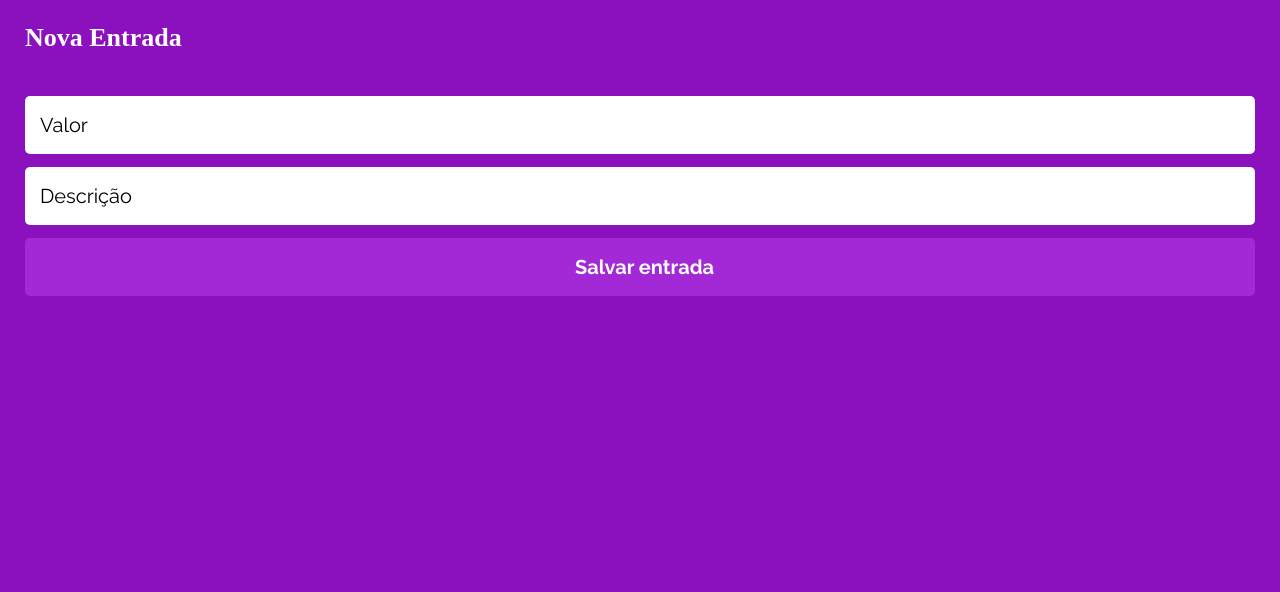
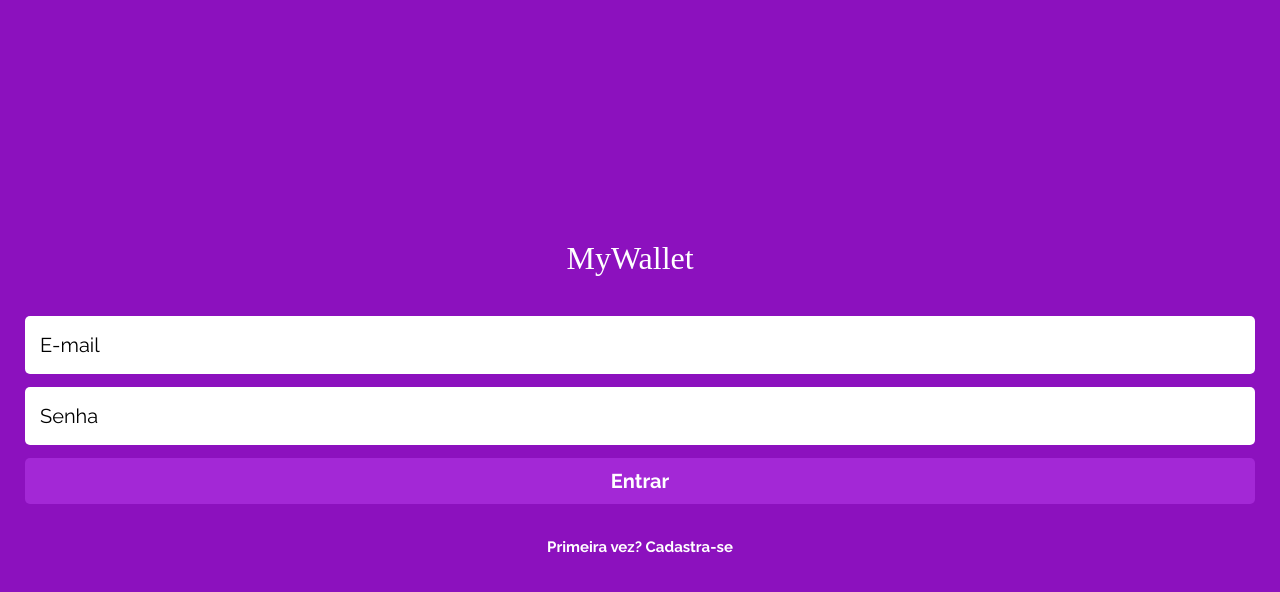
Before and after one commit to Calil-Silva/mywallet_front, a React (Create React App) app: page / in a window 1280 px wide. Shown: the top 592 px of the page. Built offline with nearby package versions, Linux system fonts and the light colour scheme; a web font is replaced by a local one.

Commit message:
Login persistence implemented

```diff
--- a/package.json
+++ b/package.json
@@ -6,6 +6,7 @@
     "@testing-library/jest-dom": "^5.14.1",
     "@testing-library/react": "^11.2.7",
     "@testing-library/user-event": "^12.8.3",
+    "axios": "^0.23.0",
     "react": "^17.0.2",
     "react-dom": "^17.0.2",
     "react-icons": "^4.3.1",
--- a/src/App.js
+++ b/src/App.js
@@ -5,14 +5,25 @@ import SignUp from "./routes/SignUp";
 import Logs from "./routes/Logs"
 import AddDebit from "./routes/AddDebit";
 import AddCredit from "./routes/AddCredit";
+import UserContext from "./contexts/UserContext";
+import { useState } from "react";
 
 
 export default function App() {
+  const [userData, setUserData] = useState("");
   return (
     <BrowserRouter>
         <GlobalStyle />
         <Switch>
-          <Route component={AddCredit}/>
+          <UserContext.Provider value={{
+            userData, setUserData
+          }} >
+          <Route path="/" component={Login} exact/>
+          <Route path="/signup" component={SignUp} exact/>
+          <Route path="/logs" component={Logs} exact/>
+          <Route path="/addcredit" component={AddCredit} exact/>
+          <Route path="/adddebit" component={AddDebit} exact/>
+          </UserContext.Provider>
         </Switch>
     </BrowserRouter>
   );
--- /dev/null
+++ b/src/contexts/UserContext.js
@@ -0,0 +1,5 @@
+import { createContext } from "react";
+
+const UserContext = createContext();
+
+export default UserContext;
--- a/src/routes/Login.js
+++ b/src/routes/Login.js
@@ -1,7 +1,50 @@
+import { useState, useContext, useEffect, useCallback } from "react";
+import { useHistory } from "react-router-dom";
 import styled from "styled-components";
-
+import { postLogin } from "../services/api.js";
+import UserContext from "../contexts/UserContext";
+import { getUserData, storeUserData } from "../services/loginPersistence.js";
 
 export default function Login() {
+    const [email, setEmail] = useState("");
+    const [password, setPassword] = useState("");
+    const history = useHistory();
+    const { setUserData } = useContext(UserContext);
+
+    const login = useCallback((user) => {
+        setUserData(user);
+        history.push('/logs');
+    }, [setUserData, history])
+
+    useEffect(() => {
+        const userStoredLogin = getUserData();
+        if(userStoredLogin) {
+            login(userStoredLogin)
+        }
+    }, [login]);
+
+    function handleLoginSubmit(e) {
+        e.preventDefault();
+        const userLogin = {
+            email,
+            password
+        }
+        postLogin(userLogin)
+            .then(res => {
+                login(res.data);
+                storeUserData(res.data)
+            })
+            .catch(err => handleError(err.response.status))
+    }
+
+    function handleError(errorCode) {
+        if(errorCode === 403) {
+            alert("E-mail/senha incorretos");
+        } else {
+            alert("Ocorreu um erro inesperado");
+        }
+    }
+
     return (
         <Body>
             <div>
@@ -9,13 +52,13 @@ export default function Login() {
                     MyWallet
                 </Header>
                 <Form>
-                    <input type="email" placeholder="E-mail" />
-                    <input type="password" placeholder="Senha" />
+                    <input type="email" placeholder="E-mail" value={email} onChange={e => setEmail(e.target.value)} />
+                    <input type="password" placeholder="Senha" value={password} onChange={e => setPassword(e.target.value)} />
+                    <button onClick={(e) => handleLoginSubmit(e)}>Entrar</button>
                 </Form>
-                <Send>
-                    <button>Entrar</button>
+                <Register>
                     <span>Primeira vez? Cadastra-se</span>
-                </Send>
+                </Register>
             </div>
         </Body>
     )
@@ -37,7 +80,7 @@ const Header = styled.div`
     color: #fff;
 `;
 
-const Form = styled.div`
+const Form = styled.form`
     display: flex;
     flex-direction: column;
     align-items: center;
@@ -58,13 +101,6 @@ const Form = styled.div`
             font-size: 20px;
         }
     }
-`;
-
-const Send = styled.div`
-    display: flex;
-    flex-direction: column;
-    justify-content: center;
-    align-items: center;
     button {
         background-color: #A328D6;
         font-family: 'Raleway', sans-serif;
@@ -76,6 +112,13 @@ const Send = styled.div`
         color: #fff;
         border: none;
     }
+`;
+
+const Register = styled.div`
+    display: flex;
+    flex-direction: column;
+    justify-content: center;
+    align-items: center;
     span {
         height: 18px;
         color: #fff;
--- /dev/null
+++ b/src/services/api.js
@@ -0,0 +1,19 @@
+import axios from "axios";
+const URL = "http://localhost:4000";
+
+function setConfig (token) {
+    return {
+        headers:
+        {
+            Authorization: `Bearer ${token}`
+        }
+    };
+}
+
+function postLogin (userData) {
+    return axios.post(`${URL}`, userData);
+}
+
+export {
+    postLogin
+}
--- /dev/null
+++ b/src/services/loginPersistence.js
@@ -0,0 +1,23 @@
+const LOCAL_STORAGE_KEY = "loggedUser.data";
+
+function storeUserData(user) {
+    localStorage.setItem(LOCAL_STORAGE_KEY, JSON.stringify(user))
+};
+
+function getUserData() {
+    const data = localStorage.getItem(LOCAL_STORAGE_KEY);
+    if(data)  {
+        return JSON.parse(data);
+    }
+    return undefined;
+}
+
+function removeUserData() {
+    localStorage.removeItem(LOCAL_STORAGE_KEY);
+}
+
+export {
+    storeUserData,
+    getUserData,
+    removeUserData
+}
```
Also changed, not shown: 1 other file (tests, documents, lock files or other folders).
